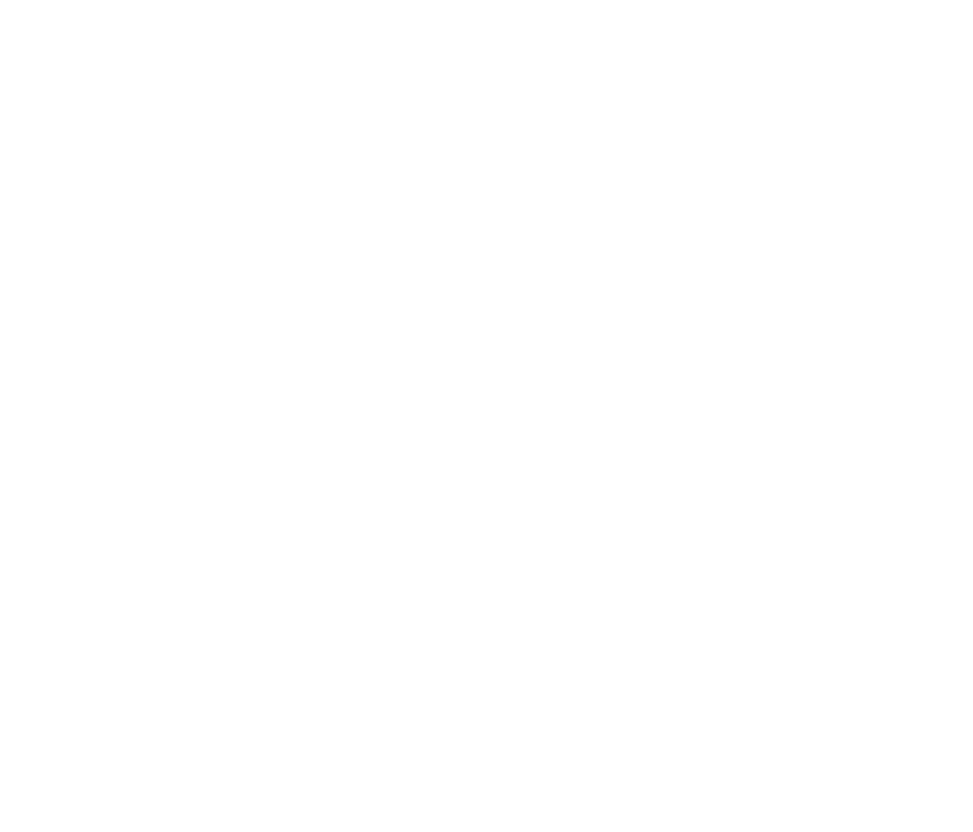
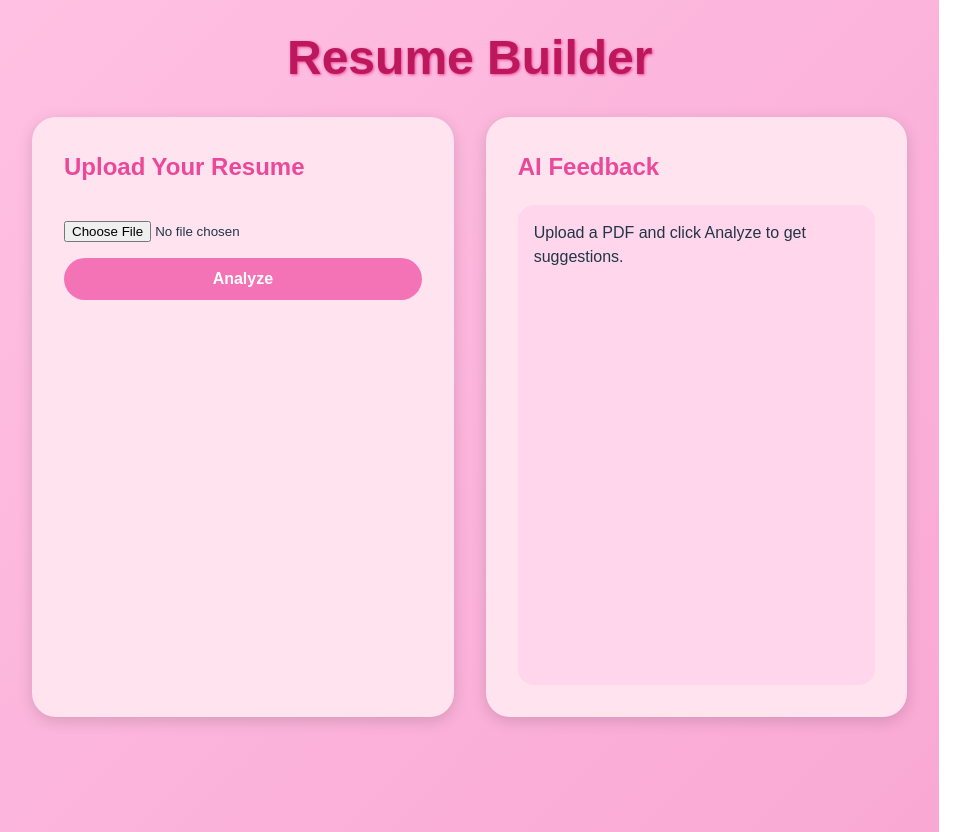
Before and after one commit to asmaniac/skillbyte, a React (Vite) app: page /resume in a window 1280 px wide. Before the commit this address had no page. Shown: the whole page, without its empty margins (0-973 px from the left). Before the commit the page ends 800 px from the top, so only its background shows below. Built offline with nearby package versions, Linux system fonts and the light colour scheme.

Commit message:
Update ResumePage: full-width layout, pink theme, AI integration setup

```diff
--- a/src/App.jsx
+++ b/src/App.jsx
@@ -1,7 +1,8 @@
-import React from 'react';
-import { BrowserRouter as Router, Routes, Route } from 'react-router-dom';
-import Welcome from './components/Welcome.jsx';
-import Login from './components/Login.jsx';
+import React from "react";
+import { BrowserRouter as Router, Routes, Route } from "react-router-dom";
+import Welcome from "./components/Welcome.jsx";
+import Login from "./components/Login.jsx";
+import ResumePage from "./components/ResumePage.jsx";
 
 const App = () => {
   return (
@@ -9,6 +10,7 @@ const App = () => {
       <Routes>
         <Route path="/" element={<Welcome />} />
         <Route path="/login" element={<Login />} />
+        <Route path="/resume" element={<ResumePage />} />
       </Routes>
     </Router>
   );
--- a/src/components/Login.jsx
+++ b/src/components/Login.jsx
@@ -1,18 +1,22 @@
 import React, { useState } from 'react';
+import { useNavigate } from 'react-router-dom'; // import useNavigate
 import '../css/Login.css';
 
 const Login = () => {
   const [email, setEmail] = useState('');
   const [password, setPassword] = useState('');
+  const navigate = useNavigate(); // initialize navigation
 
   const handleSubmit = (e) => {
     e.preventDefault();
     // the console.log is handling the login information for users
     console.log('Email:', email);
-        console.log('Password' , password);
+    console.log('Password:', password);
+
+    // Redirect to ResumePage after login
+    navigate('/resume');
   };
-
-        //where the user will enter their emailadress
+// classname added to div for styling
   return (
     <div className="login-container">
       <h2>Login Here</h2>
@@ -21,12 +25,10 @@ return (
         <input
           type="email"
           value={email}
-            onChange={(e) => setEmail(e.target.value)}
+          onChange={(e) => setEmail(e.target.value)} // added onchange to update state
           placeholder="Enter your email!"
           required
         />
-
-
 
         <label>Enter Password</label>
         <input
@@ -36,9 +38,11 @@ return (
           placeholder="Enter your password!"
           required
         />
+
         <button type="submit">Submit</button>
       </form>
     </div>
   );
 };
+
 export default Login;
--- /dev/null
+++ b/src/components/ResumePage.jsx
@@ -0,0 +1,60 @@
+// src/components/ResumePage.jsx
+import React, { useState } from "react";
+import axios from "axios";
+import "../css/ResumePage.css";
+
+const ResumePage = () => {
+  const [file, setFile] = useState(null);
+  const [feedback, setFeedback] = useState("");
+
+  const handleFileChange = (e) => {
+    setFile(e.target.files[0]);
+  };
+
+  const handleAnalyze = async () => {
+    if (!file) {
+      alert("Please upload a PDF first!");
+      return;
+    }
+
+    const formData = new FormData();
+    formData.append("resume", file);
+
+    try {
+      const response = await axios.post(
+        "http://localhost:5000/analyze-resume",
+        formData,
+        { headers: { "Content-Type": "multipart/form-data" } }
+      );
+      setFeedback(response.data.feedback);
+    } catch (error) {
+      console.error(error);
+      setFeedback("Error analyzing resume. Make sure the backend is running.");
+    }
+  };
+
+  return (
+    <div className="resume-page">
+      <h1 className="resume-header">Resume Builder</h1>
+
+      <div className="resume-container">
+        {/* Left: PDF Upload */}
+        <div className="resume-sidebar">
+          <h2>Upload Your Resume</h2>
+          <input type="file" accept="application/pdf" onChange={handleFileChange} />
+          <button onClick={handleAnalyze}>Analyze</button>
+        </div>
+
+        {/* Right: AI Feedback */}
+        <div className="resume-content">
+          <h2>AI Feedback</h2>
+          <div className="feedback-box">
+            {feedback || "Upload a PDF and click Analyze to get suggestions."}
+          </div>
+        </div>
+      </div>
+    </div>
+  );
+};
+
+export default ResumePage;
--- /dev/null
+++ b/src/css/ResumePage.css
@@ -0,0 +1,73 @@
+/* src/css/ResumePage.css */
+.resume-page {
+  display: flex;
+  flex-direction: column;
+  align-items: center;
+  width: 100%;
+  min-height: 100vh;
+  background: linear-gradient(135deg, #ffc1e3, #f9a8d4);
+  padding: 2rem;
+  font-family: sans-serif;
+}
+
+.resume-header {
+  font-size: 3rem;
+  font-weight: bold;
+  color: #be185d;
+  margin-bottom: 2rem;
+  text-shadow: 1px 1px 3px #ec4899;
+}
+
+.resume-container {
+  display: flex;
+  flex-direction: row;
+  gap: 2rem;
+  width: 100%;
+  max-width: 1440px; /* standard webpage width */
+  min-height: 600px;
+}
+
+.resume-sidebar,
+.resume-content {
+  background: #ffe4f0;
+  padding: 2rem;
+  border-radius: 1.5rem;
+  flex: 1;
+  box-shadow: 0 4px 15px rgba(0, 0, 0, 0.15);
+  display: flex;
+  flex-direction: column;
+}
+
+.resume-sidebar h2,
+.resume-content h2 {
+  margin-top: 0;
+  color: #ec4899;
+}
+
+.resume-sidebar input[type="file"] {
+  margin: 1rem 0;
+}
+
+.resume-sidebar button {
+  background-color: #f472b6;
+  color: white;
+  font-weight: bold;
+  border: none;
+  padding: 0.75rem 1.5rem;
+  border-radius: 9999px;
+  cursor: pointer;
+  transition: all 0.2s ease;
+}
+
+.resume-sidebar button:hover {
+  background-color: #be185d;
+}
+
+.feedback-box {
+  white-space: pre-wrap;
+  background: #ffd6eb;
+  padding: 1rem;
+  border-radius: 1rem;
+  height: 100%;
+  overflow-y: auto;
+}
```
Also changed, not shown: server.js (added, +50 -0 lines), 1 other file (tests, documents, lock files or other folders). Lines whose indentation alone changed are shown as unchanged.
